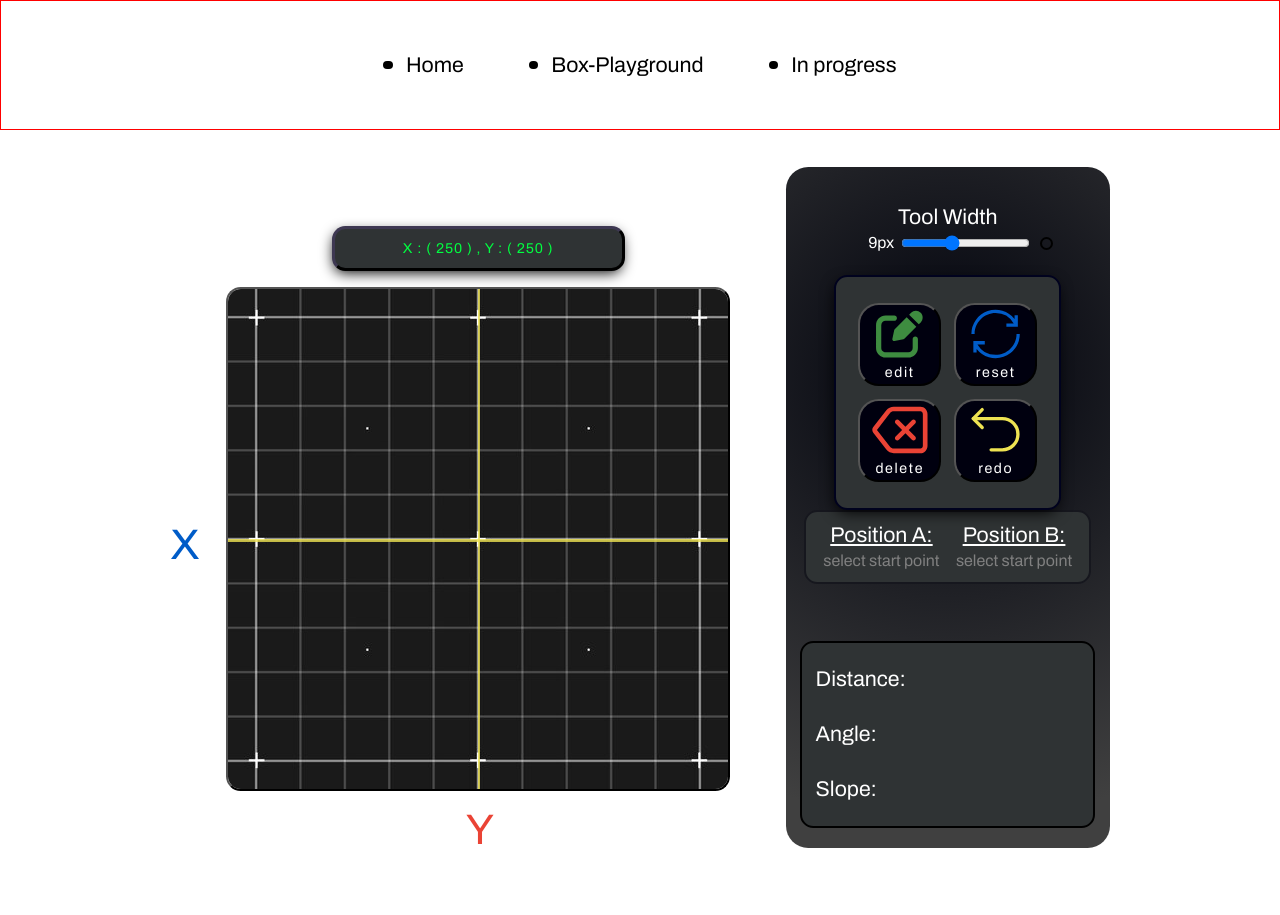
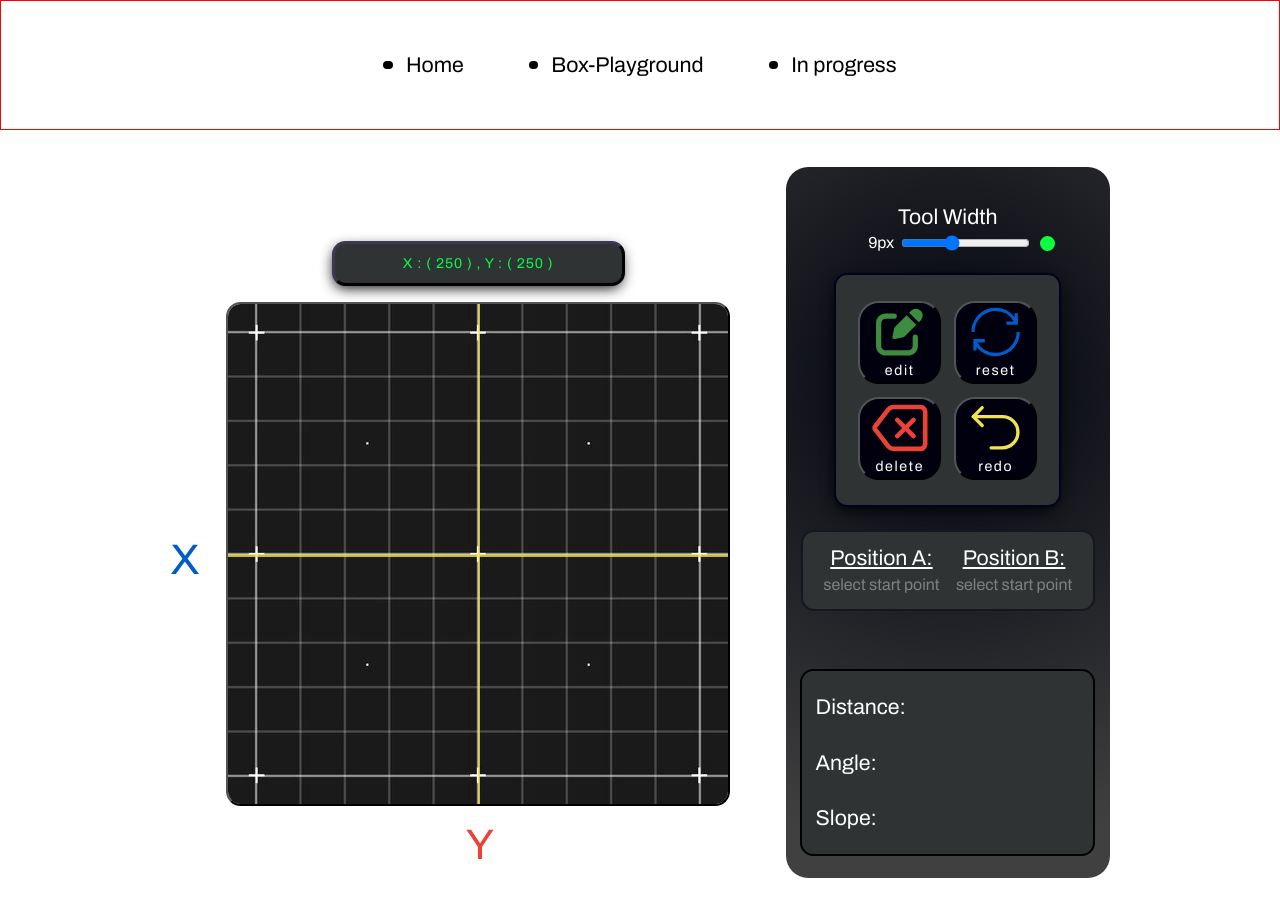
Before and after one commit to Tanner-Davison/greensock-animations, a React (Create React App) app: page /box-playground in a window 1280 px wide. Before the commit the page ends 886 px from the top, so only its background shows below. Built offline with nearby package versions, Linux system fonts and the light colour scheme.

Commit message:
added some stuff

```diff
--- a/src/components/BoxPlayground.js
+++ b/src/components/BoxPlayground.js
@@ -34,7 +34,7 @@ const BoxPlayground = () => {
   const [sliderValue, setSliderValue] = useState(9)
   const [controlValues, setControlValues] = useState('')
   useEffect(() => {
-    const values = getMedia('45%', '32%', '32%', '32%')
+    const values = getMedia('45%', '32%', '40%', '32%')
     setControlValues(values)
   }, [])
 
@@ -72,13 +72,13 @@ const BoxPlayground = () => {
     const positions = getPosition(e)
     setCurrentY(`${positions.y}`)
     setCurrentX(`${positions.x}`)
-    setIndicX(`${positions.y - getMedia(-108, -83, -68, -5)}px`)
-    setIndicY(`${positions.x - getMedia(-60, -42, -35, -5)}px`)
+    setIndicX(`${positions.y - getMedia(-108, -83, -90, -5)}px`)
+    setIndicY(`${positions.x - getMedia(-60, -42, -30, -5)}px`)
   }
   const handleOnBoundryLeave = () => {
     setCurrentX('250')
     setCurrentY('250')
-    setIndicX('50.5%')
+    setIndicX(getMedia('50.5%', '50.5%', '52%', '50.5%'))
     setIndicY('48%')
   }
   const handleIsSelected = (e, index) => {
@@ -110,7 +110,6 @@ const BoxPlayground = () => {
     setCurrentCollection((prev) => [...prev, { x, y }])
     setIsHover(true)
   }
-
   const deleteLast = () => {
     if (totalIsReady) {
       setLineStart({ x: '', y: '' })
@@ -175,10 +174,9 @@ const BoxPlayground = () => {
       />
     )
   })
-
   return (
     <Wrapper>
-      <BoundryWrapper>
+      <BoundryWrapper className={'boundryWrapper'}>
         <ReaderContainer>
           <Reader>
             {!isActive
@@ -187,6 +185,7 @@ const BoxPlayground = () => {
           </Reader>
         </ReaderContainer>
         <Boundry
+          className={'boundry'}
           onMouseMove={(e) => handleOnBoundryMove(e)}
           onMouseLeave={(e) => handleOnBoundryLeave(e)}
           onMouseDown={(e) => !isActive && handleClick(e)}
@@ -211,15 +210,11 @@ const BoxPlayground = () => {
           <XAxis $top={`${currentY}`} />
           <YAxis $left={`${currentX}`} />
         </Boundry>
-        <XandYLetters className='indicX' $topX={`${indicX}`}>
-          {'X'}
-        </XandYLetters>
-        <XandYLetters className='indicY' $topY={`${indicY}`}>
-          {'Y'}
-        </XandYLetters>
+        <XandYLetters $topX={`${indicX}`}>{'X'}</XandYLetters>
+        <XandYLetters $topY={`${indicY}`}>{'Y'}</XandYLetters>
       </BoundryWrapper>
-      <ControlPanelDiv>
-        <SliderDiv>
+      <ControlPanelDiv className={'controlPanelDiv'}>
+        <SliderDiv className={'SliderDiv'}>
           <Span>Tool Width</Span>
           <Slider>
             <SpanEx>{`${sliderValue}px`}</SpanEx>
@@ -292,11 +287,10 @@ const BoxPlayground = () => {
           </PositionsSetWrapper>
         </MiddleControlPanelDiv>
         <TotalsDiv>
-            <Calculation>
+          <Totals>
             <Span $color={`white`} $result={true}>
               Distance:
             </Span>
-
             {totalIsReady && (
               <>
                 <Results>
@@ -312,8 +306,8 @@ const BoxPlayground = () => {
                 </Results>
               </>
             )}
-            </Calculation>
-            <Calculation>
+          </Totals>
+          <Totals>
             <Span $result={true} $color={`white`}>
               Angle:
             </Span>
@@ -322,20 +316,18 @@ const BoxPlayground = () => {
                 {`( ${getAngle(setX.x1, setY.y1, setX.x2, setY.y2)} °)`}
               </Results>
             )}
-            </Calculation>
-            <Calculation>
+          </Totals>
+          <Totals>
             <Span $result={true} $color={'white'}>
               Slope:
             </Span>
-
             {totalIsReady && (
               <Results>
                 {`(${getSlope(setX.x1, setY.y1, setX.x2, setY.y2)}%)`}
               </Results>
             )}
-            </Calculation>
+          </Totals>
         </TotalsDiv>
-
       </ControlPanelDiv>
     </Wrapper>
   )
@@ -360,7 +352,8 @@ const ElExample = styled.div.attrs((props) => ({
   left: 105%;
   color: black;
   border-radius: 50px;
-  border: 2px solid black;
+  background-color: #0CFF40;
+  border: 3px solid #0CFF40;
 `
 const Slider = styled.div`
   position: relative;
@@ -374,7 +367,21 @@ const SliderDiv = styled.div`
   flex-direction: column;
   align-items: center;
   justify-content: center;
+  margin-bottom: 1.389vw;
+  ${media.fullWidth} {
     margin-bottom: 20px;
+  }
+
+  ${media.tablet} {
+    position: absolute;
+    margin-bottom: 2.398vw;
+    top: 3vw;
+    left:3vw;
+  }
+
+  ${media.mobile} {
+
+  }
 `
 const Toggle = styled.button`
   cursor: pointer;
@@ -433,26 +440,29 @@ const Controls = styled.div`
   padding: 2vw 0vw;
   gap: 1vw;
   ${media.fullWidth} {
+    position: relative;
+    left:25px;
+    align-self: flex-start;
     padding: 29px 0px;
     max-height: 300px;
     gap: 6px;
     right: -55px;
-    width: 100px;
   }
 
   ${media.tablet} {
     position: absolute;
     flex-direction: column;
     align-items: center;
-    bottom:-70vw;
-    left:80%;
+    bottom: -70vw;
+    left: 83%;
     padding: 3.477vw 0vw;
     max-height: 50.971vw;
     min-height: 45vw;
+    border-radius:2.3vw;
     gap: 0.719vw;
     right: -6.595vw;
-    width: 15.99vw;
-    gap:2vw;
+    width: 13.99vw;
+    gap: 2vw;
   }
 
   ${media.mobile} {
@@ -506,11 +516,10 @@ const Results = styled.div`
   flex-direction: column;
   ${text.h4};
 `
-const Calculation = styled.div`
+const Totals = styled.div`
   display: flex;
   flex-direction: row;
-  max-width: 100%;
-  min-width: 100%;
+  width:98%;
   padding: 1.042vw;
   gap: 0.347vw;
   ${text.bodyMBold};
@@ -521,8 +530,7 @@ const Calculation = styled.div`
   }
 
   ${media.tablet} {
-
-   flex-direction:column;
+    flex-direction: column;
     align-items: center;
     justify-content: center;
     gap: 1vw;
@@ -580,7 +588,6 @@ const Span = styled.h4.attrs((props) => ({
   justify-self: center;
   z-index: 100;
   ${media.fullWidth} {
-
   }
 
   ${media.tablet} {
@@ -588,7 +595,6 @@ const Span = styled.h4.attrs((props) => ({
   }
 
   ${media.mobile} {
-
   }
 `
 const NumberSet = styled.p`
@@ -599,7 +605,6 @@ const NumberSet = styled.p`
     text-indent: 50px;
   }
   ${media.fullWidth} {
-
   }
 
   ${media.tablet} {
@@ -607,24 +612,37 @@ const NumberSet = styled.p`
   }
 
   ${media.mobile} {
-
   }
 `
 const SpannedText = styled.p`
   ${text.bodyMBold}
+
   margin: unset;
   color: ${(props) => props.$color};
+  ${media.fullWidth} {
+
+  }
+
+  ${media.tablet} {
+    ${text.h4}
+  }
+
+  ${media.mobile} {
+
+  }
 `
 const PositionReadDiv = styled.div`
   display: flex;
   flex-direction: column;
   padding-left: 1.389vw;
+  gap:0.694vw;
   ${media.fullWidth} {
     padding-left: 20px;
   }
 
   ${media.tablet} {
-    padding-left: 2.398vw;
+    margin-top:0.959vw;
+    gap:1vw;
   }
 
   ${media.mobile} {
@@ -634,27 +652,28 @@ const PositionsSetWrapper = styled.div`
   display: flex;
   align-items: center;
   justify-content: space-around;
+  align-self: center;
   background-color: #2f3334;
   width: 95%;
+  margin-top: 1.736vw;
   border-radius: 1.042vw;
-  padding: 0.694vw;
-  align-self: center;
+  padding: 0.972vw;
   border: 0.208vw solid #16171e;
   ${media.fullWidth} {
     border-radius: 15px;
-    padding: 10px;
+    padding: 14px;
     align-self: center;
     border: 3px solid #16171e;
   }
 
   ${media.tablet} {
     justify-content: space-around;
-    flex-direction: column;
+    flex-direction: row;
     align-items: start;
-    width:100%;
-    height: 100%;
+    width: 100%;
+    height: 80%;
     border-radius: 1.799vw;
-    padding: 1.199vw;
+    padding: 2.199vw;
     align-self: center;
     border: 0.36vw solid #16171e;
   }
@@ -667,15 +686,20 @@ const MiddleControlPanelDiv = styled.div`
   flex-direction: column;
   width: 100%;
   gap: 1.736vw;
+
+
+
   ${media.fullWidth} {
     gap: 25px;
   }
 
   ${media.tablet} {
     position: absolute;
-    left:4%;
-    bottom:6%;
-    height:20vw;
+    align-items: center;
+    justify-content: center;
+    left: 6%;
+    bottom: 10%;
+    height: 15vw;
     width: 40vw;
     gap: 1vw;
   }
@@ -698,23 +722,22 @@ const ControlPanelDiv = styled.div`
   border-radius: 1.736vw;
   padding: 1.736vw;
   padding-top: 2.778vw;
-  height: 48.681vw;
+  height: 50.972vw;
   ${media.fullWidth} {
     width: 314px;
     border-radius: 25px;
     padding: 25px;
     padding-top: 40px;
-    height: 701px;
+    height: 734px;
   }
 
   ${media.tablet} {
     flex-direction: row;
-    align-self:center;
-    width: 80.65vw;
+    align-self: center;
+    width:75.65vw;
+    padding:4.796vw;
     border-radius: 2.998vw;
-    padding: 2.998vw;
-    padding-top: 4.796vw;
-    height: 30.053vw;
+    height: 24.053vw;
   }
 
   ${media.mobile} {
@@ -879,8 +902,8 @@ const Boundry = styled.div.attrs((props) => ({
   }
 
   ${media.tablet} {
-    width: 59.952vw;
-    height: 59.952vw;
+    width: 500px;
+    height: 500px;
   }
 
   ${media.mobile} {
@@ -899,7 +922,7 @@ const Wrapper = styled.div`
   }
 
   ${media.tablet} {
-    padding: 9.036vw 3vw;
+    padding: 15.036vw 3vw;
     flex-direction: column-reverse;
     align-items: start;
   }
```
Lines whose indentation alone changed are shown as unchanged.
